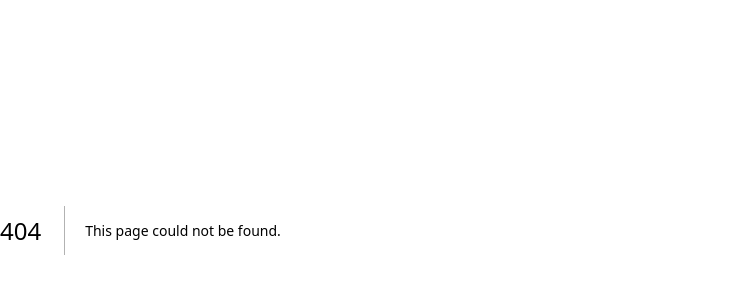
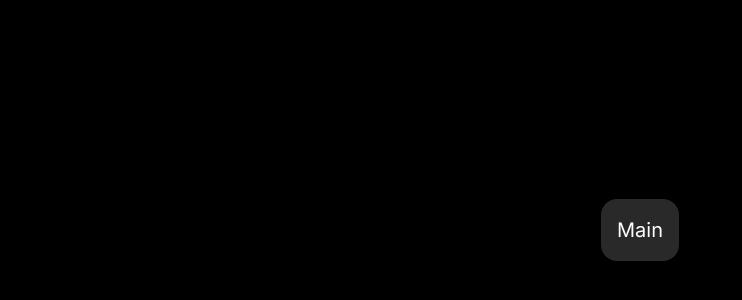
Before and after one commit to clarorecto54/ScreenSync-Refactored, a Next.js app in the folder client/: page /figma/button in a window 1280 px wide. Before the commit this address had no page. Shown: the part 170-470 px from the top of the page, without its empty margins (0-742 px from the left). Built offline with nearby package versions, Linux system fonts and the light colour scheme.

Commit message:
Preparation for the preview of atom components

```diff
--- /dev/null
+++ b/client/app/figma/button/page.tsx
@@ -0,0 +1,9 @@
+export default function ButtonPreview() {
+    return <div //* VIEWPORT
+        className="figmaViewport">
+        <div //* COLUMN 1
+            className="figmaElement">
+            Main
+        </div>
+    </div>
+}
--- /dev/null
+++ b/client/app/figma/textbox/page.tsx
@@ -0,0 +1,9 @@
+export default function TextboxPreview() {
+    return <div //* VIEWPORT
+        className="figmaViewport">
+        <div //* COLUMN 1
+            className="figmaElement">
+            Main
+        </div>
+    </div>
+}
```
Also changed, not shown: client/components/atom/button.tsx (added).
